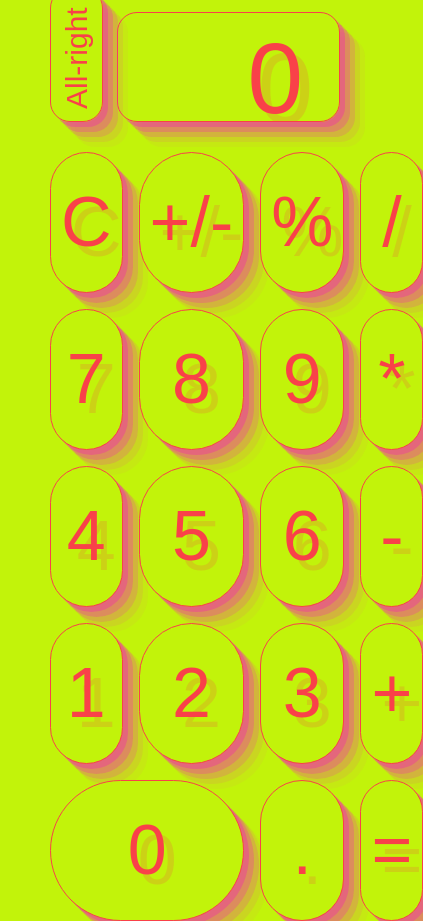
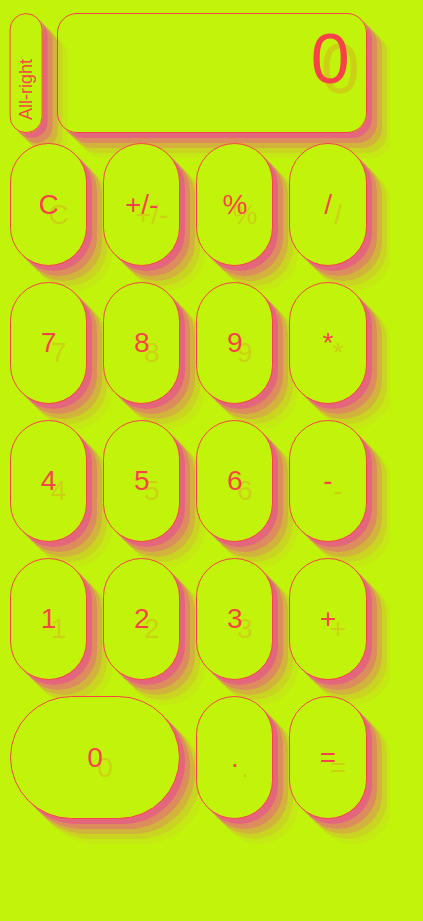
Before and after one commit to chamale-rac/cclc, a React (Vite) app: page / in a window 390 px wide. Shown: the whole page, 423 px wide, since content can reach past the window. After the commit the page ends 844 px from the top, so only its background shows below. Built offline with nearby package versions, Linux system fonts and the light colour scheme; a web font is replaced by a local one.

Commit message:
Mobile version

```diff
--- a/src/components/Button/Button.module.css
+++ b/src/components/Button/Button.module.css
@@ -42,16 +42,16 @@
   transform: translateY(4px) translateX(4px);
 }
 
-._function {
-}
-
-.operator {
-}
-
-.digit,
-.decimal {
-}
-
 .zero {
   grid-area: zero;
 }
+
+@media (max-width: 768px) {
+  .key {
+    font-size: 28px;
+  }
+}
+
+.key {
+  -webkit-tap-highlight-color: transparent;
+}
--- a/src/components/Display/Display.module.css
+++ b/src/components/Display/Display.module.css
@@ -1,7 +1,7 @@
 .container {
   font-family: 'TT Bricks Trial', sans-serif;
-  height: 18vh;
-  width: 100vw;
+  height: 17vh;
+  width: 94vw;
 
   background-color: #c2f30a;
   color: #f94149;
@@ -104,6 +104,21 @@
 
 /*for medium-sized screens such as tablets and smaller laptops*/
 @media (max-width: 768px) {
+  .container {
+    padding-left: 10px;
+    padding-right: 0px;
+    padding-bottom: 10px;
+  }
+
+  .text {
+    padding-inline: 10px;
+    font-size: 70px;
+  }
+
+  .alerts {
+    font-size: 18px;
+    height: 90%;
+  }
 }
 
 /*for larger screens such as laptops and desktops*/
--- a/src/components/Keyboard/Keyboard.module.css
+++ b/src/components/Keyboard/Keyboard.module.css
@@ -1,6 +1,6 @@
 .container {
-  height: 82vh;
-  width: 100vw;
+  height: 80vh;
+  width: 94vw;
   display: grid;
   background-color: #c2f30a;
 }
@@ -19,3 +19,11 @@
     '. . . .'
     'zero zero . .';
 }
+
+@media (max-width: 768px) {
+  .container {
+    padding-left: 10px;
+    padding-right: 0px;
+    padding-bottom: 0px;
+  }
+}
```
